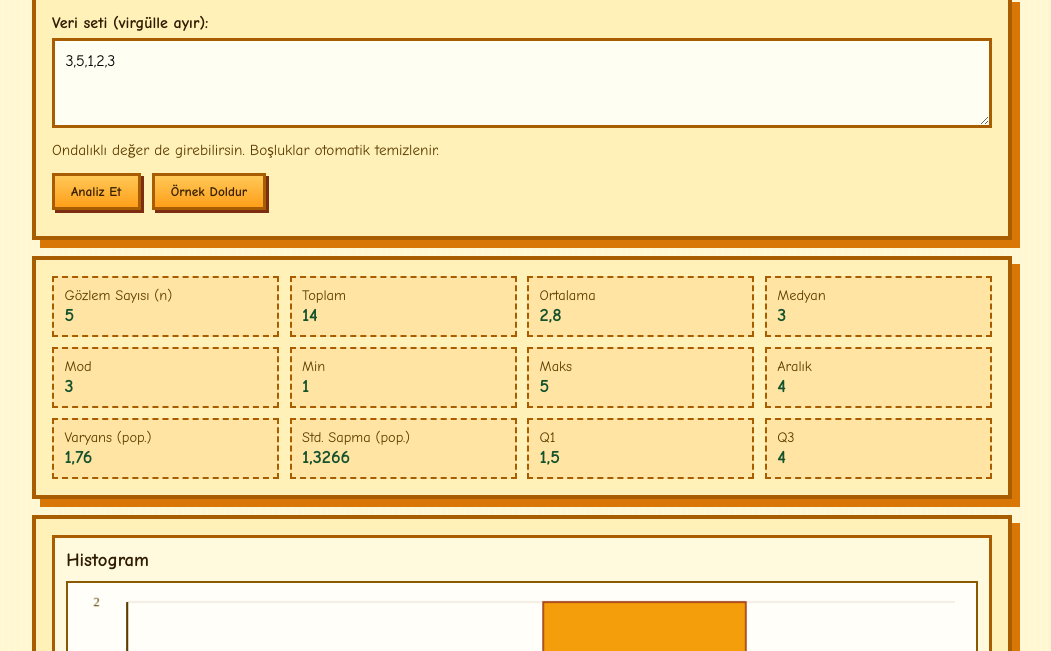
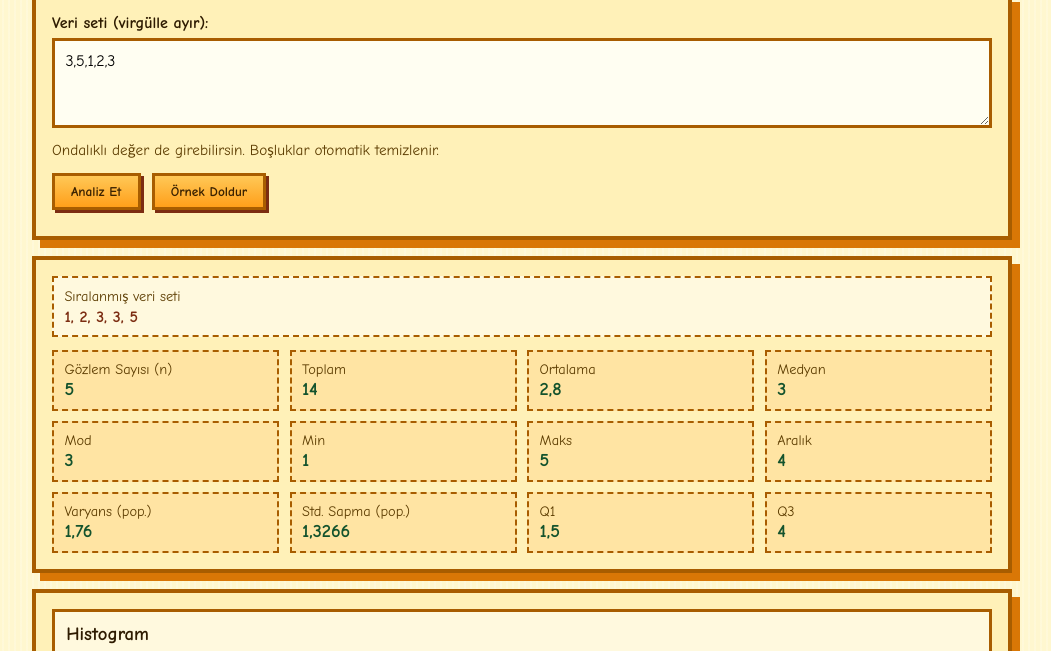
Before and after one commit to ardataskinn/data-analyse-and-plot, a plain HTML site: page index.html in a window 1280 px wide. Shown: the part 76-727 px from the top of the page, without its empty margins (118-1169 px from the left). Drawn offline with Linux system fonts and the light colour scheme.

Commit message:
sıralanmış veri seti eklendi

```diff
--- a/index.html
+++ b/index.html
@@ -117,6 +117,22 @@
         border: 2px dashed var(--line);
         padding: 0.55rem 0.65rem;
       }
+      .sorted-wrap {
+        margin-bottom: 0.8rem;
+        background: #fff9de;
+        border: 2px dashed var(--line);
+        padding: 0.55rem 0.65rem;
+      }
+      .sorted-title {
+        color: var(--ink-soft);
+        font-size: 0.9rem;
+      }
+      .sorted-value {
+        margin-top: 0.2rem;
+        font-weight: bold;
+        color: #7c2d12;
+        word-break: break-word;
+      }
       .stat-label {
         color: var(--ink-soft);
         font-size: 0.9rem;
@@ -196,6 +212,10 @@
       </section>
 
       <section class="card">
+        <div class="sorted-wrap">
+          <div class="sorted-title">Sıralanmış veri seti</div>
+          <div class="sorted-value" id="sortedDataBox">—</div>
+        </div>
         <div class="stats" id="statsGrid"></div>
       </section>
 
@@ -232,6 +252,7 @@
       const analyzeBtn = document.getElementById("analyzeBtn");
       const sampleBtn = document.getElementById("sampleBtn");
       const errorBox = document.getElementById("errorBox");
+      const sortedDataBox = document.getElementById("sortedDataBox");
       const statsGrid = document.getElementById("statsGrid");
       const stemLeafBox = document.getElementById("stemLeafBox");
       const stemDigitsEl = document.getElementById("stemDigits");
@@ -506,12 +527,14 @@
         errorBox.textContent = "";
         const vals = parseInput(datasetEl.value);
         if (vals === null) {
+          sortedDataBox.textContent = "—";
           statsGrid.innerHTML = "";
           stemLeafBox.textContent = "";
           errorBox.textContent = "Lutfen sadece sayi degerleri gir. Ornek: 3,5,1,2,3";
           return;
         }
         if (!vals.length) {
+          sortedDataBox.textContent = "—";
           statsGrid.innerHTML = "";
           stemLeafBox.textContent = "";
           errorBox.textContent = "En az bir sayi girmen gerekiyor.";
@@ -519,6 +542,7 @@
         }
 
         const stats = calcStats(vals);
+        sortedDataBox.textContent = stats.sorted.map((v) => qRound(v, 6)).join(", ");
         renderStats(stats);
         drawHistogram(vals);
         const stemDigits = Number(stemDigitsEl.value) || 1;
```
